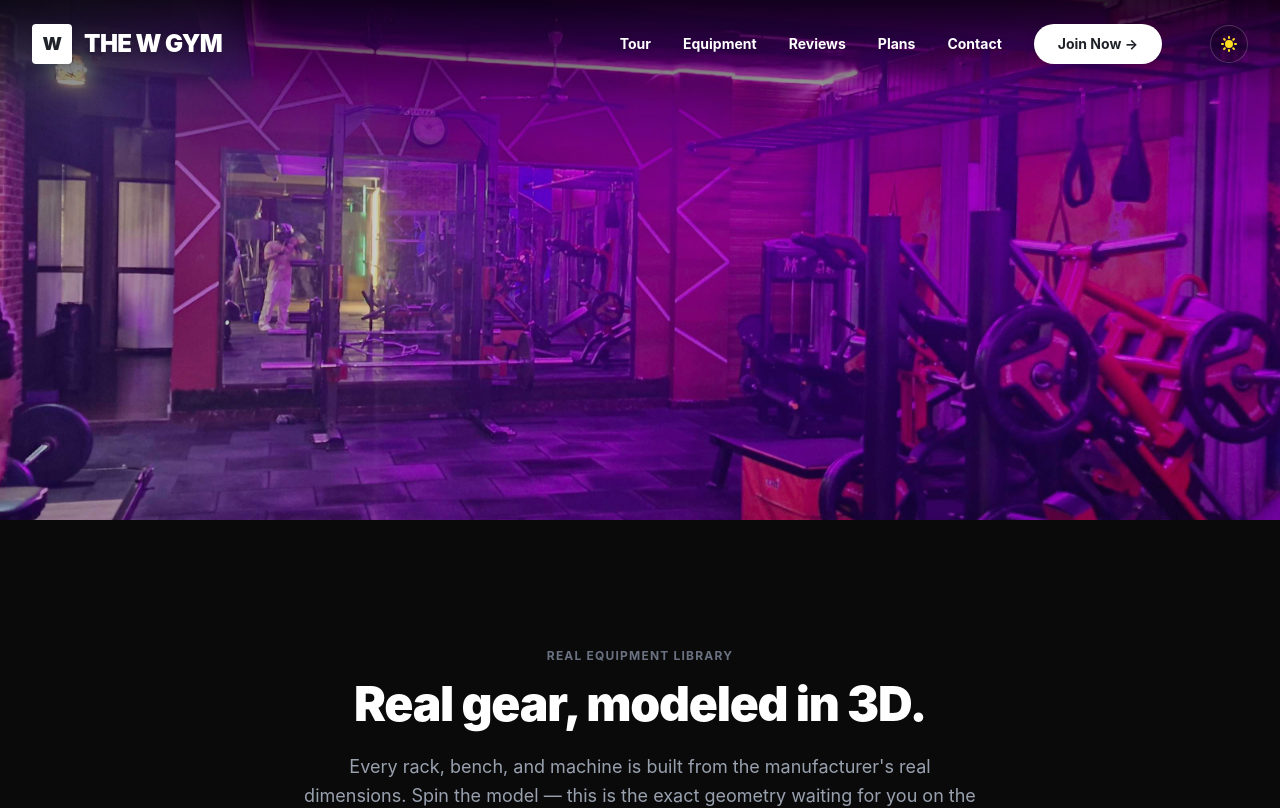
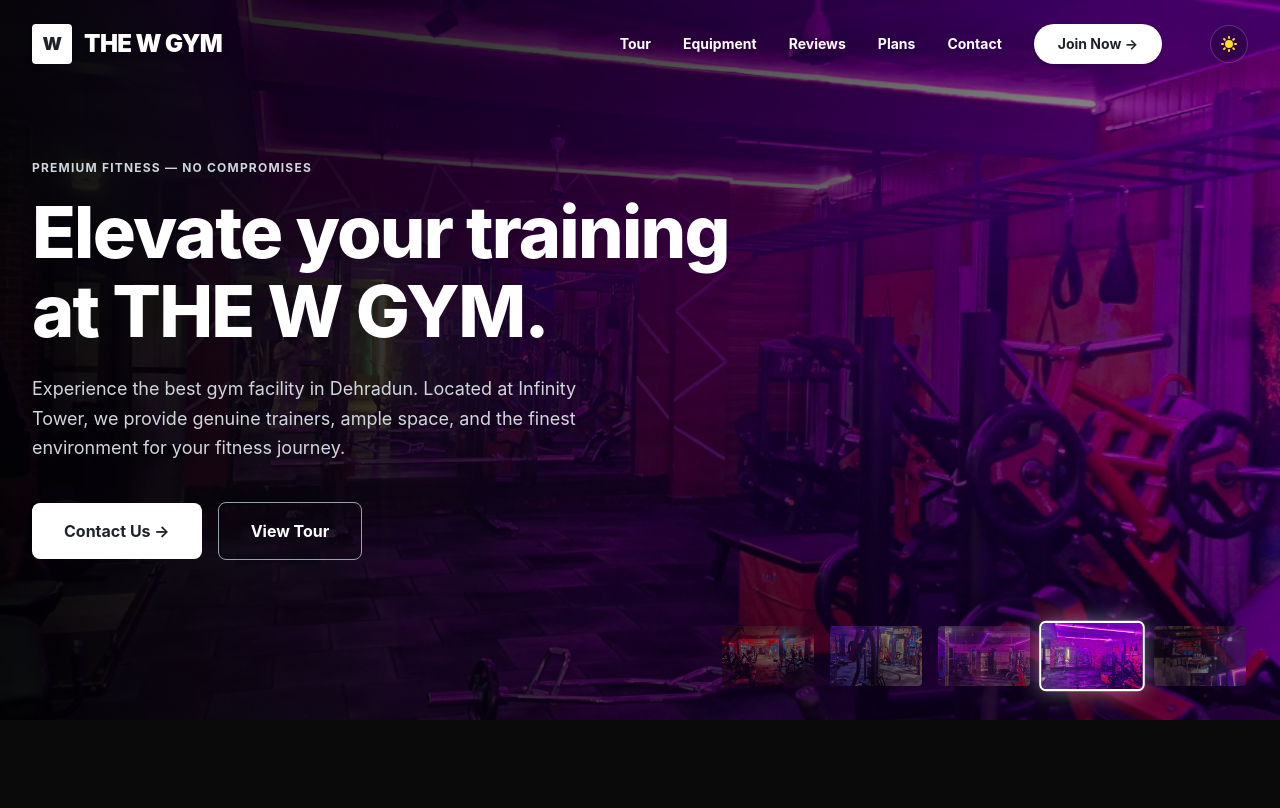
Before and after one commit to agravity268-sys/w-gym, a React (Vite) app: page / in a window 1280 px wide. Shown: the top 808 px of the page. Built offline with nearby package versions, Linux system fonts and the light colour scheme.

Commit message:
Restore original hero section with text and thumbnails, setting 4th image as default

```diff
--- a/src/DesktopApp.jsx
+++ b/src/DesktopApp.jsx
@@ -11,6 +11,7 @@ const images = [
 const googleMapsLink = "https://www.google.com/maps/place/THE+W+GYM/@30.3065838,78.0074595,17z/data=!3m1!4b1!4m6!3m5!1s0x39092b1ab90ebfd3:0xab00e003cacdcef2!8m2!3d30.3065838!4d78.0100344!16s%2Fg%2F11tmn65lgn?entry=ttu&g_ep=EgoyMDI2MDkwNi4wIKXMDSoASAFQAw%3D%3D";
 
 function DesktopApp() {
+  const [currentBgIndex, setCurrentBgIndex] = useState(3); // Start with 4th image
   const [openFaq, setOpenFaq] = useState(null);
   const [isDark, setIsDark] = useState(true); // Dark mode default
 
@@ -58,15 +59,49 @@ function DesktopApp() {
       </nav>
 
       {/* Hero Section */}
-      <section className="relative w-full h-[65vh] bg-[#0a0a0a] overflow-hidden">
-        {/* Background Image - scaled up to crop out any baked-in black letterboxing */}
+      <section className="relative w-full h-[90vh] bg-black overflow-hidden">
+        {/* Background Image that changes */}
         <div
-          className="absolute inset-0 bg-cover bg-center transition-all duration-700 ease-in-out opacity-80 scale-125"
-          style={{ backgroundImage: `url(${images[3]})` }}
+          className="absolute inset-0 bg-cover bg-center transition-all duration-700 ease-in-out opacity-60"
+          style={{ backgroundImage: `url(${images[currentBgIndex]})` }}
         ></div>
 
-        {/* Gradient Overlay for navbar readability */}
-        <div className="absolute inset-0 bg-gradient-to-b from-black/80 via-black/20 to-transparent h-48"></div>
+        {/* Gradient Overlay for better text readability */}
+        <div className="absolute inset-0 bg-gradient-to-r from-black/90 via-black/50 to-transparent"></div>
+
+        {/* Hero Content */}
+        <div className="relative z-10 max-w-[1400px] mx-auto px-8 h-full flex flex-col justify-center">
+          <p className="text-gray-300 font-bold tracking-widest text-xs mb-4 uppercase">Premium Fitness — No Compromises</p>
+          <h1 className="text-6xl lg:text-7xl font-extrabold text-white leading-[1.1] mb-6 max-w-3xl tracking-tight">
+            Elevate your training at THE W GYM.
+          </h1>
+          <p className="text-lg text-gray-300 mb-10 max-w-xl leading-relaxed">
+            Experience the best gym facility in Dehradun. Located at Infinity Tower, we provide genuine trainers, ample space, and the finest environment for your fitness journey.
+          </p>
+          <div className="flex items-center gap-4">
+            <a href="tel:+918937017434" className="bg-white text-[#1f2329] px-8 py-4 rounded-lg font-bold hover:bg-gray-100 transition-colors flex items-center gap-2">
+              Contact Us &rarr;
+            </a>
+            <a href="#tour" className="bg-transparent border border-gray-400 text-white px-8 py-4 rounded-lg font-bold hover:bg-white/10 transition-colors">
+              View Tour
+            </a>
+          </div>
+        </div>
+
+        {/* Slider Thumbnails (Bottom Right) */}
+        <div className="absolute bottom-8 right-8 z-20 flex gap-3">
+          {images.map((src, idx) => (
+            <button
+              key={idx}
+              onClick={() => setCurrentBgIndex(idx)}
+              className={`w-24 h-16 rounded-md overflow-hidden border-2 transition-all duration-300 ${
+                currentBgIndex === idx ? 'border-white scale-110 shadow-[0_0_20px_rgba(255,255,255,0.4)]' : 'border-transparent opacity-50 hover:opacity-100'
+              }`}
+            >
+              <img src={src} className="w-full h-full object-cover" alt={`Preview ${idx + 1}`} />
+            </button>
+          ))}
+        </div>
       </section>
 
       {/* 3D Model Viewer Section */}
```
